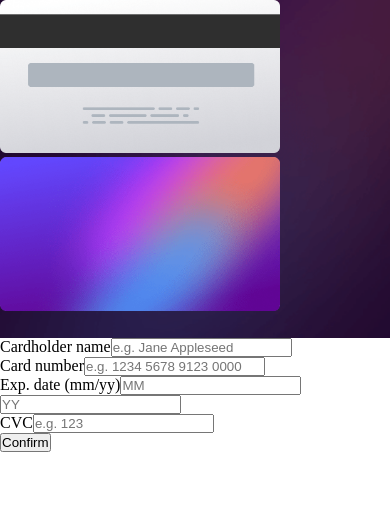
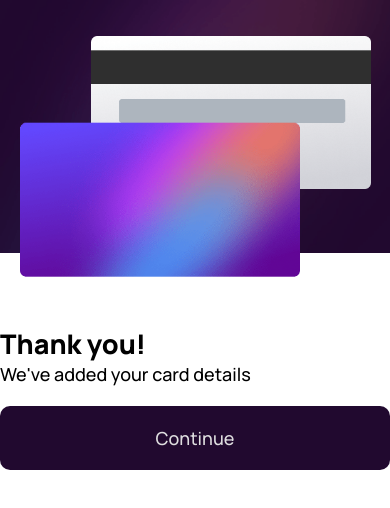
Before and after one commit to Goomel/Interactive-card-frontendmentor, a Vue app: page / in a window 390 px wide. Shown: the top 508 px of the page. Built offline with nearby package versions, Linux system fonts and the light colour scheme.

Commit message:
basic styles for mobile

```diff
--- /dev/null
+++ b/src/assets/fonts.css
@@ -0,0 +1 @@
+@import url('https://fonts.googleapis.com/css2?family=Manrope:wght@500;600;800&display=swap');
--- a/src/assets/main.css
+++ b/src/assets/main.css
@@ -2,4 +2,8 @@
     box-sizing: border-box;
     margin: 0;
     padding: 0;
+    font-family: 'Manrope', sans-serif;
 }
+body{
+    font-size: 18px;
+}
--- /dev/null
+++ b/src/assets/variables.css
@@ -0,0 +1,8 @@
+:root{
+    --active-input: hsl(278, 94%, 30%);
+    --error-input: hsl(0, 100%, 66%);
+    --white: hsl(0, 0%, 100%);
+    --light-grayish-violet: hsl(270, 3%, 87%);
+    --dark-grayish-violet: hsl(279, 6%, 55%);
+    --very-dark-violet: hsl(278, 68%, 11%);
+}
--- a/src/components/CardBack.vue
+++ b/src/components/CardBack.vue
@@ -13,8 +13,8 @@
 
 <style lang="scss" scoped>
     .card-back{
-        width: fit-content;
         width: 280px;
+        align-self: flex-end;
         &-img{
            width: 100%;
         }
--- a/src/components/CardFront.vue
+++ b/src/components/CardFront.vue
@@ -22,6 +22,10 @@
     const cardNumber = computed(()=>{
         return props.cardNumber
     })
+    /**
+    * TODO: When you delete something from input, formattedCardNumber still gets it, FIX IT!
+    * TODO: When cardNumber input is empty, formattedCardNumber gets 'undefined'
+     */
     const formattedCardNumber = ref('');
     watch(cardNumber, (newCardNumber) => {
         formattedCardNumber.value += newCardNumber[newCardNumber.length-1]
@@ -33,8 +37,8 @@
 
 <style lang="scss" scoped>
     .card-front{
-        width: fit-content;
         width: 280px;
+        transform: translateY(-45%);
         &-img{
             width: 100%;
             max-width: 350px;
--- a/src/components/CardSection.vue
+++ b/src/components/CardSection.vue
@@ -1,60 +1,72 @@
 <template>
     <section class="interactive-card">
-        <div class="cards">
-            <CardBack :cvc="formData.cvc"/>
-            <CardFront :cardholder-name="formData.cardholderName" :card-number="formData.cardNumber" :month="formData.month" :year="formData.year"/>
+        <div class="cards-side">
+            <div class="cards">
+                <CardBack :cvc="formData.cvc"/>
+                <CardFront :cardholder-name="formData.cardholderName" :card-number="formData.cardNumber" :month="formData.month" :year="formData.year"/>
+            </div>
         </div>
         <div class="form-side">
-            <form>
+            <div class="form-container">
+                <form class="form">
                 <div class="form-group">
-                    <label for="cardholder-name">Cardholder name</label>
-                    <input type="text" id="cardholder-name" v-model="formData.cardholderName" placeholder="e.g. Jane Appleseed">
+                    <label for="cardholder-name" class="form-group__label">Cardholder name</label>
+                    <input type="text" id="cardholder-name" class="form-group__input" :class="{ 'form-group__input--error': $v.cardholderName.$error}" v-model="formData.cardholderName" placeholder="e.g. Jane Appleseed">
                     <p v-if="$v.cardholderName.$error" class="error-message">
                         {{$v.cardholderName.$errors[0].$message}}
                     </p>
                 </div>
 
                 <div class="form-group">
-                    <label for="card-number">Card number</label>
-                    <input type="text" maxlength="16" id="card-number" v-model="formData.cardNumber" placeholder="e.g. 1234 5678 9123 0000">
+                    <label for="card-number" class="form-group__label">Card number</label>
+                    <input type="text" maxlength="16" id="card-number" class="form-group__input" :class="{ 'form-group__input--error': $v.cardNumber.$error}" v-model="formData.cardNumber" placeholder="e.g. 1234 5678 9123 0000">
                     <p v-if="$v.cardNumber.$error" class="error-message">
                         {{$v.cardNumber.$errors[0].$message}}
                     </p>
                 </div>
 
-                <div class="form-group">
-                    <label>Exp. date (mm/yy)</label>
-                    <input type="text" v-model="formData.month" placeholder="MM">
-                    <input type="text" v-model="formData.year" placeholder="YY">
-                    <p class="error-message">
-                        <span v-if="$v.month.$error">{{$v.month.$errors[0].$message}}</span>
-                        <span v-if="$v.year.$error">{{$v.year.$errors[0].$message}}</span>
-                    </p>
+                <div class="form-group form-group--short">
+                    <label class="form-group__label">Exp. date (mm/yy)</label>
+                    <div class="card-date">
+                        <div class="card-date__month">
+                            <input type="text" maxlength="2" class="form-group__input form-group__input--date" :class="{ 'form-group__input--error': $v.month.$error}" v-model="formData.month" placeholder="MM">
+                            <p class="error-message" v-if="$v.month.$error">{{$v.month.$errors[0].$message}}></p>
+                        </div>
+                        <div class="card-date__year">
+                            <input type="text" maxlength="4" class="form-group__input form-group__input--date" :class="{ 'form-group__input--error': $v.year.$error}" v-model="formData.year" placeholder="YY">
+                            <p class="error-message" v-if="$v.year.$error">{{$v.year.$errors[0].$message}}></p>
+                        </div>
+                    </div>
+
                 </div>
 
-                <div class="form-group">
-                    <label for="cvc">CVC</label>
-                    <input type="text" id="cvc" v-model="formData.cvc" placeholder="e.g. 123" maxlength="3">
+                <div class="form-group form-group--short">
+                    <label for="cvc" class="form-group__label">CVC</label>
+                    <input type="text" maxlength="3" id="cvc" class="form-group__input" :class="{ 'form-group__input--error': $v.cvc.$error}" v-model="formData.cvc" placeholder="e.g. 123">
                     <p v-if="$v.cvc.$error" class="error-message">
                         {{$v.cvc.$errors[0].$message}}
                     </p>
                 </div>
-                <ConfirmButton @submit="submitForm"/>
+                <ConfirmButton @submit="submitForm" btn-text="Confirm"/>
             </form>
+            </div>
+            <FormAlert/>
         </div>
     </section>
 
 </template>
 
 <script setup>
+    import { ref, reactive, computed } from 'vue';
     import { useVuelidate } from '@vuelidate/core'
     import { required, integer, minLength, between, helpers } from '@vuelidate/validators'
-    import { reactive, computed } from 'vue';
     import CardFront from './CardFront.vue';
     import CardBack from './CardBack.vue';
-    import ConfirmButton from './ConfirmButton.vue'
+    import ConfirmButton from './ConfirmButton.vue';
+    import FormAlert from './FormAlert.vue';
 
     const currentYear = new Date().getFullYear()
+    const isFormValid = ref(false);
 
     const cardNumberLength = (value)=>{
         return value.length === 16;
@@ -88,7 +100,7 @@
             month: {
                 required: helpers.withMessage('Month is required',required),
                 integer,
-                between: between(1,12)
+                between: between(1,12),
             },
             year: {
             required: helpers.withMessage('Year is required', required),
@@ -106,11 +118,9 @@
     const $v = useVuelidate(rules, formData)
 
     const submitForm = async ()=>{
-        const result = await $v.value.$validate();
+        const result = await $v.value.$validate()
         if(result){
-            console.log('Form is ok')
-        }else{
-            console.log('Form is not valid :(')
+            isFormValid.value = true;
         }
     }
 </script>
@@ -118,17 +128,78 @@
 <style lang="scss" scoped>
     .interactive-cards{
         width: 100%;
-
     }
-    .cards{
-        position: relative;
+    .cards-side{
+        display: flex;
+        justify-content: center;
+        align-items: center;
         width: 100%;
-        min-height: 40vh;
         background-image: url('../assets/images/bg-main-mobile.png');
         background-size: cover;
+        min-height: 30vh;
+        margin-bottom: 4em;
+        .cards{
+        position: absolute;
+        top: 2em;
+        width: 90%;
+        display: flex;
+        flex-direction: column;
+        }
     }
-
-    .error-message{
-        color: red;
+    .form-side{
+            position:relative;
+    }
+    .form-container{
+        width: 90%;
+        margin: 0 auto;
+        .form{
+            display: flex;
+            flex-wrap: wrap;
+            .form-group{
+                width: 100%;
+                display: flex;
+                flex-direction: column;
+                text-transform: uppercase;
+                margin-bottom: 1em;
+                &__label{
+                    font-size: 12px;
+                    font-weight: bold;
+                    color: var(--very-dark-violet);
+                    letter-spacing: 2px;
+                    padding: 5px;
+                }
+                .error-message{
+                    font-size: 10px;
+                    text-transform: initial;
+                    padding: 5px 0;
+                    color: var(--error-input);
+                }
+                &--short{
+                    width: 50%;
+                }
+                &__input{
+                    font-size: 18px;
+                    padding: 10px;
+                    border: 1px solid var(--light-grayish-violet);
+                    border-radius: 10px;
+                    z-index: 1;
+                    &:focus{
+                        outline: 1px solid var(--active-input);
+                    }
+                    &--date{
+                        width: 100%;
+                    }
+                    &--error{
+                        border: 1px solid var(--error-input);
+                    }
+                }
+                .card-date{
+                    display: flex;
+                    &__year{
+                        margin: 0 10px 0 5px;
+                    }
+                }
+            }
+        }
     }
 </style>
--- a/src/components/ConfirmButton.vue
+++ b/src/components/ConfirmButton.vue
@@ -1,13 +1,25 @@
 <template>
-   <button type="submit" @click.prevent="$emit('submit')">
-    Confirm
-   </button>
+   <button type="submit" class="confirm-btn" @click.prevent="$emit('submit')">{{props.btnText}}</button>
 </template>
 
 <script setup>
-
+   const props = defineProps({
+      btnText: {
+         type: String,
+         default: "Confirm"
+      }
+   })
 </script>
 
 <style lang="scss" scoped>
-
+   .confirm-btn {
+      width: 100%;
+      padding: 20px 0;
+      margin-top: 20px;
+      font-size: 18px;
+      background-color: var(--very-dark-violet);
+      color: var(--light-grayish-violet);
+      border: 0px;
+      border-radius: 10px;
+   }
 </style>
--- /dev/null
+++ b/src/components/FormAlert.vue
@@ -0,0 +1,23 @@
+<template>
+    <div class="form-alert">
+        <h2>Thank you!</h2>
+        <p>We've added your card details</p>
+        <ConfirmButton btn-text="Continue"/>
+    </div>
+</template>
+
+<script setup>
+    import ConfirmButton from './ConfirmButton.vue';
+</script>
+
+<style lang="scss" scoped>
+    .form-alert{
+        width: 100%;
+        height: 100%;
+        position: absolute;
+        top: 0;
+        left: 0;
+        z-index: 2;
+        background-color: var(--white);
+    }
+</style>
```
Also changed, not shown: src/main.js (+6 -4 lines).
